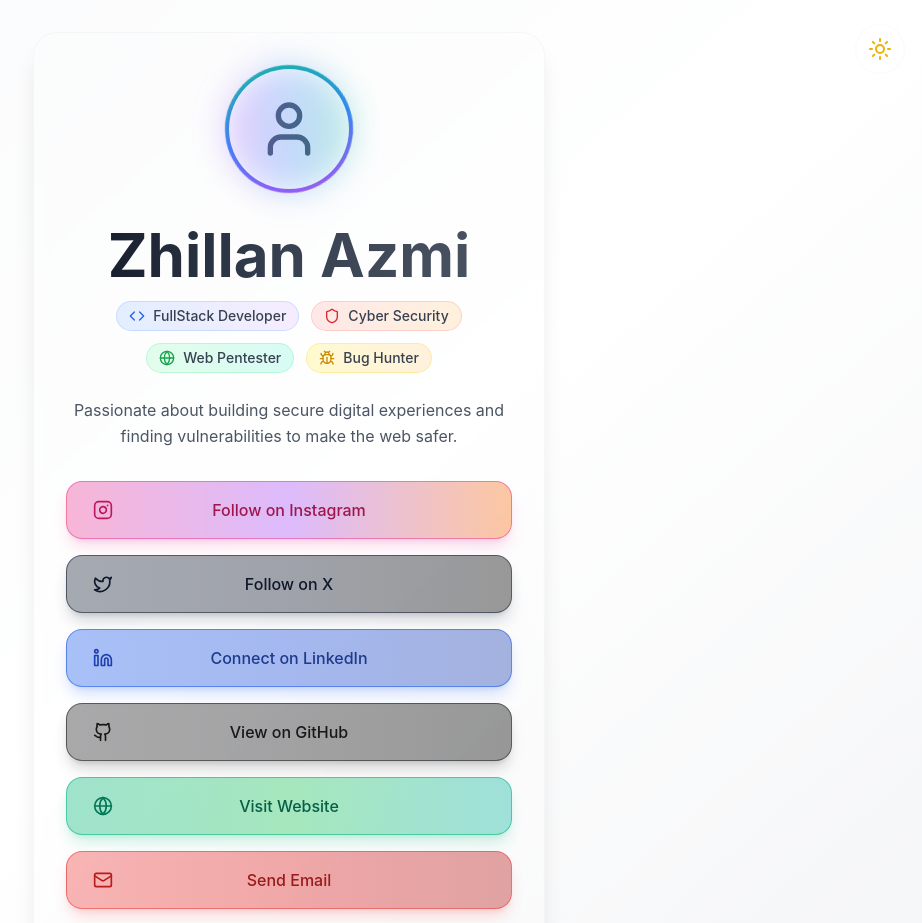
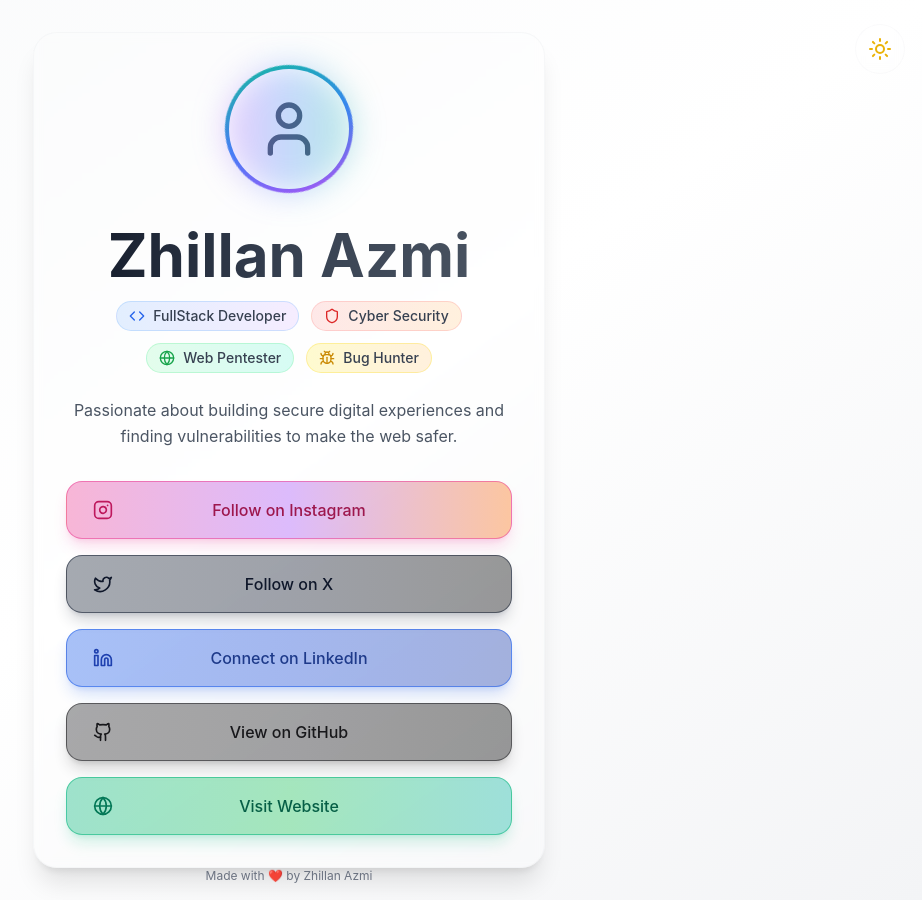
Before and after one commit to zhilanazmi/social-link-dark, a React (Vite) app: page / in a window 1280 px wide. Shown: the top 923 px of the page, without its empty margins (351-1273 px from the left). After the commit the page ends 900 px from the top, so only its background shows below. Built offline with nearby package versions, Linux system fonts and the light colour scheme.

Commit message:
feat: remove email, whatsapp, and facebook social buttons

```diff
--- a/src/components/SocialLinks.tsx
+++ b/src/components/SocialLinks.tsx
@@ -1,5 +1,5 @@
 import React from 'react';
-import { Instagram, Twitter, Linkedin, Facebook, Github, Globe, Mail, MessageCircle } from 'lucide-react';
+import { Instagram, Twitter, Linkedin, Github, Globe } from 'lucide-react';
 import LinkButton from './LinkButton';
 
 const SocialLinks: React.FC = () => {
@@ -69,45 +69,6 @@ const SocialLinks: React.FC = () => {
         shadow: 'shadow-emerald-500/20 dark:shadow-emerald-400/10'
       }
     },
-    {
-      href: '#',
-      icon: Mail,
-      label: 'Send Email',
-      colors: {
-        bg: 'from-red-500/40 via-red-600/40 to-red-700/40 dark:from-red-500/30 dark:via-red-600/30 dark:to-red-700/30',
-        border: 'border-red-500/60 dark:border-red-400/60',
-        icon: 'text-red-700 dark:text-red-300',
-        text: 'text-red-800 dark:text-red-200',
-        shimmer: 'from-red-500/0 via-red-500/30 to-red-500/0 dark:from-red-400/0 dark:via-red-400/20 dark:to-red-400/0',
-        shadow: 'shadow-red-500/20 dark:shadow-red-400/10'
-      }
-    },
-    {
-      href: '#',
-      icon: MessageCircle,
-      label: 'WhatsApp Chat',
-      colors: {
-        bg: 'from-green-500/40 via-green-600/40 to-green-700/40 dark:from-green-500/30 dark:via-green-600/30 dark:to-green-700/30',
-        border: 'border-green-500/60 dark:border-green-400/60',
-        icon: 'text-green-700 dark:text-green-300',
-        text: 'text-green-800 dark:text-green-200',
-        shimmer: 'from-green-500/0 via-green-500/30 to-green-500/0 dark:from-green-400/0 dark:via-green-400/20 dark:to-green-400/0',
-        shadow: 'shadow-green-500/20 dark:shadow-green-400/10'
-      }
-    },
-    {
-      href: '#',
-      icon: Facebook,
-      label: 'Like on Facebook',
-      colors: {
-        bg: 'from-blue-500/40 via-blue-600/40 to-blue-700/40 dark:from-blue-500/30 dark:via-blue-600/30 dark:to-blue-700/30',
-        border: 'border-blue-500/60 dark:border-blue-400/60',
-        icon: 'text-blue-700 dark:text-blue-300',
-        text: 'text-blue-800 dark:text-blue-200',
-        shimmer: 'from-blue-500/0 via-blue-500/30 to-blue-500/0 dark:from-blue-400/0 dark:via-blue-400/20 dark:to-blue-400/0',
-        shadow: 'shadow-blue-500/20 dark:shadow-blue-400/10'
-      }
-    },
   ];
 
   return (
```
